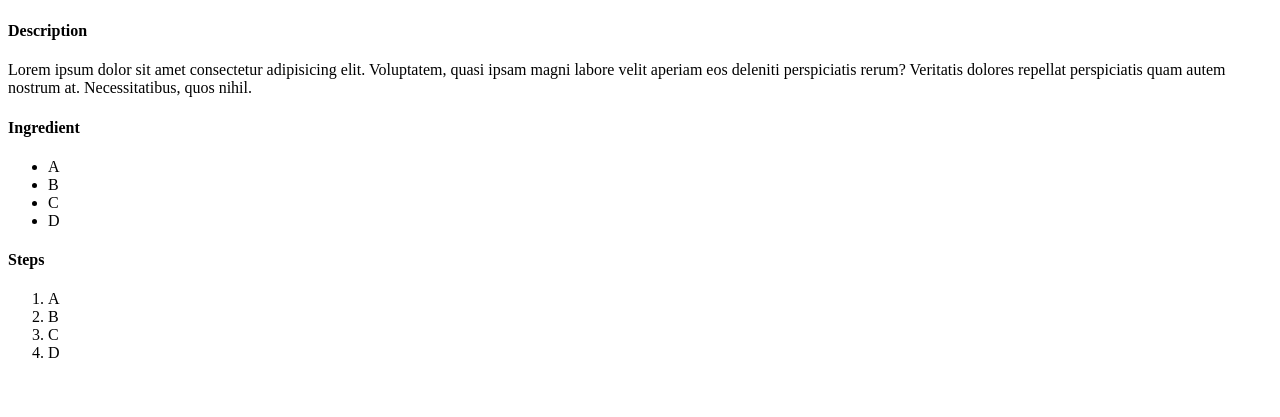
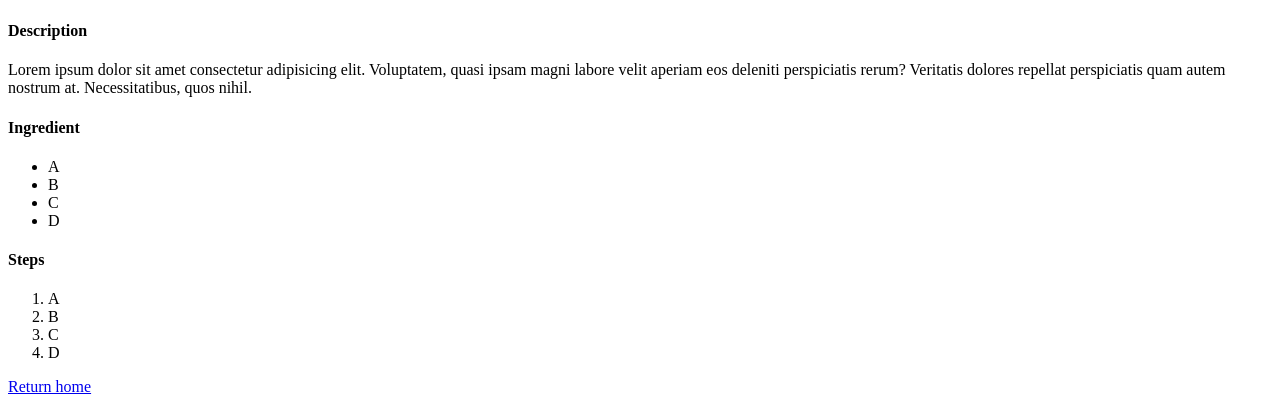
Before and after one commit to MKassabeh/odin-recipes, a plain HTML site: page recipes/hrira.html in a window 1280 px wide. Shown: the part 383-800 px from the top of the page. Drawn offline with Linux system fonts and the light colour scheme.

Commit message:
Add link to home return

```diff
--- a/recipes/hrira.html
+++ b/recipes/hrira.html
@@ -31,6 +31,6 @@
             <li>D</li>
         </ol>
     </p>
-
+    <a href="../index.html">Return home</a>
 </body>
 </html>
```
Also changed, not shown: recipes/pate.html (+1 -1 lines).
